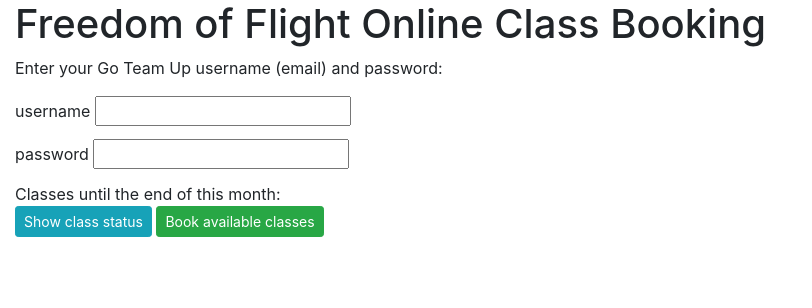
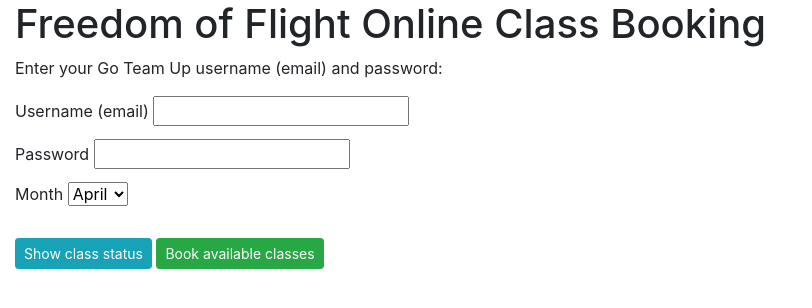
Before and after one commit to rebkwok/autoteamup, a Flask app: page / in a window 1280 px wide. Shown: the top 308 px of the page, without its empty margins (0-812 px from the left). Run offline with Flask 2, Linux system fonts and the light colour scheme; some libraries are stand-ins or nearby versions.

Commit message:
Option to select month

```diff
--- a/server.py
+++ b/server.py
@@ -1,3 +1,5 @@
+import calendar
+from datetime import datetime
 import logging
 import os
 
@@ -5,7 +7,7 @@
 from flask_wtf import FlaskForm, RecaptchaField
 from flask_wtf.csrf import CSRFProtect
 from selenium.webdriver import Chrome, ChromeOptions
-from wtforms import StringField, PasswordField
+from wtforms import StringField, PasswordField, SelectField
 from wtforms.validators import DataRequired
 
 from autobook import Autobooker, LoginException
@@ -25,8 +27,9 @@
 
 
 class LoginForm(FlaskForm):
-    username = StringField('username', validators=[DataRequired()])
-    password = PasswordField('password', validators=[DataRequired()])
+    username = StringField('Username (email)', validators=[DataRequired()])
+    password = PasswordField('Password', validators=[DataRequired()])
+    month = SelectField('Month', coerce=int)
     recaptcha = RecaptchaField()
 
 
@@ -40,20 +43,30 @@
     return driver
 
 
+def get_next_3_months():
+    today = datetime.today()
+    return [
+        (today.month + i, calendar.month_name[today.month + i]) for i in range(3)
+    ]
+
+
 @app.route('/', methods=['GET', 'POST'])
 def book_home():
     form = LoginForm()
+    form.month.choices = get_next_3_months()
     context = {}
     if form.validate_on_submit():
         # do the booking
         autobooker = Autobooker(form.username.data, form.password.data, browser=get_driver())
+        month = form.month.data
+        month_string = calendar.month_name[month]
         try:
             if "submit_check" in request.form:
-                class_urls = autobooker.find_classes()
-                context = {"action": "check", "classes": class_urls}
+                class_urls = autobooker.find_classes(month=month)
+                context = {"action": "check", "classes": class_urls, "month": month_string}
             else:
-                class_urls = autobooker.book_classes()
-                context = {"action": "book", "classes": class_urls}
+                class_urls = autobooker.book_classes(month=month)
+                context = {"action": "book", "classes": class_urls, "month": month_string}
             return render_template("completed.html", **context)
         except LoginException:
             context = {"login_error": True}
--- a/templates/home.html
+++ b/templates/home.html
@@ -9,13 +9,23 @@
     {% endif %}
     <form method="post">
         {{ form.csrf_token }}
-        <div><label>{{ form.username.label }}</label> {{ form.username(size=20) }}</div>
-        <div><label>{{ form.password.label }}</label> {{ form.password(size=20) }}</div>
-        <div>{{ form.recaptcha }}</div>
-        {% if form.errors.recaptcha %} Recaptcha Error{% endif %}
-        <div>Classes until the end of this month:</div>
-        <div><input class="btn btn-sm btn-info" type="submit" name="submit_check" value="Show class status"/>
-       <input class="btn btn-sm btn-success" type="submit" name="submit_book" value="Book available classes"/></div>
+        <div class="form-group">
+            <label>{{ form.username.label }}</label>
+            {{ form.username(size=20) }}
+            <br/>
+            <label>{{ form.password.label }}</label> {{ form.password(size=20) }}
+            <br/>
+            <label>{{ form.month.label }}</label> {{ form.month }}
+        </div>
+        <div class="form-group">{{ form.recaptcha }}
+            {% if form.errors.recaptcha %} Recaptcha Error{% endif %}
+        </div>
+
+            <div class="form-group">
+                <input class="btn btn-sm btn-info" type="submit" name="submit_check" value="Show class status"/>
+                <input class="btn btn-sm btn-success" type="submit" name="submit_book" value="Book available classes"/>
+           </div>
+
     </form>
 </div>
 {% endblock %}
```
Also changed, not shown: autobook.py (+37 -12 lines), templates/completed.html (+7 -5 lines), 1 other file.
